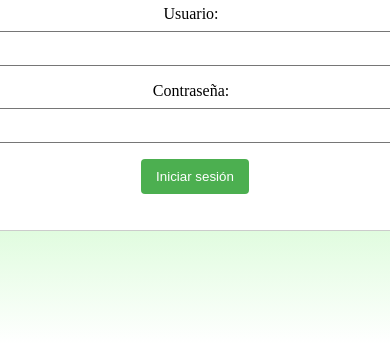
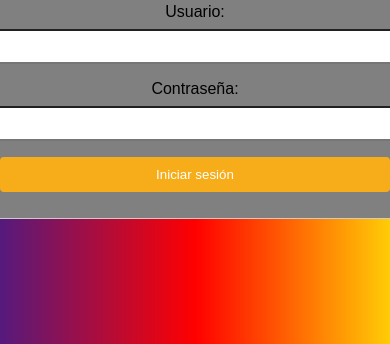
Before and after one commit to cjuarez2017159/PS_AgendaWeb, a plain HTML site: page index.html in a window 390 px wide. Shown: the part 500-844 px from the top of the page. Drawn offline with Linux system fonts and the light colour scheme.

Commit message:
Finalizacion de Login

```diff
--- a/assets/scripts/logica.js
+++ b/assets/scripts/logica.js
@@ -10,9 +10,10 @@ function login() {
     }
 
     // Verificar credenciales (simulación simple)
-    if (username === "usuario" && password === "contraseña") {
+    if (username === "cjuarez" && password === "123") {
         errorMessage.textContent = ""; // Limpiar mensaje de error
         alert("Inicio de sesión exitoso");
+        window.location.href = "./assets/pages/contactos.html";
         // Aquí puedes redirigir a otra página o realizar otras acciones después del inicio de sesión.
     } else {
         errorMessage.textContent = "Credenciales incorrectas. Inténtelo de nuevo.";
--- a/assets/styles/styles.css
+++ b/assets/styles/styles.css
@@ -1,34 +1,41 @@
 body {
+    font-family: Arial, sans-serif;
+    margin: 0;
+    padding: 0;
+    box-sizing: border-box;
+
     display: flex;
     justify-content: center;
     align-items: center;
     height: 100vh;
     margin: 0;
-    background: linear-gradient(0deg, rgba(255,255,255,1) 0%, rgba(27,233,17,1) 100%);
-}
+    background: linear-gradient(90deg, rgba(85,26,125,1) 0%, rgba(255,0,0,1) 50%, rgba(255,204,6,1) 100%);}
 
 .container {
+    max-width: 400px;
+    margin: auto;
+
     text-align: center;
     border: 1px solid #ccc;
     padding: 20px;
     border-radius: 5px;
-    background-color: white;
+    background-color: gray;
 }
 
 label {
     display: block;
     margin-bottom: 8px;
-    padding-right: 8px;
 }
 
 input {
     width: 100%;
     padding: 8px;
     margin-bottom: 16px;
+    border-radius: 6px;
 }
 
 button {
-    background-color: #4CAF50;
+    background-color: #f7ad19;
     color: white;
     padding: 10px 15px;
     border: none;
@@ -37,7 +44,7 @@ button {
 }
 
 button:hover {
-    background-color: #45a049;
+    background-color: #611197;
 }
 
 #error-message {
@@ -46,10 +53,32 @@ button:hover {
 }
 
 #loginForm{
-    background-color: white;
+    display: flex;
+    flex-direction: column;
+    align-items: center;
+    background-color: gray;
 }
 
 .img{
     width: 400px;
     height: 300px;
 }
+
+@media only screen and (max-width: 600px) {
+    .container {
+        max-width: 100%;
+        padding: 10px;
+    }
+
+    form {
+        text-align: center;
+    }
+
+    input {
+        width: 100%;
+    }
+
+    button {
+        width: 100%;
+    }
+}
--- a/index.html
+++ b/index.html
@@ -10,7 +10,7 @@
     <div class="container">
 
         <form id="loginForm">
-            <img class="img" src="./resource/images/user.webp" alt="img">
+            <img class="img" src="./sources/images/user.webp" alt="img">
             <h2>Login</h2>
 
             <label for="username">Usuario:</label>
```
Also changed, not shown: assets/pages/contactos.html (added, +11 -0 lines), sources/images/user.webp (renamed from resource/images/user.webp).
